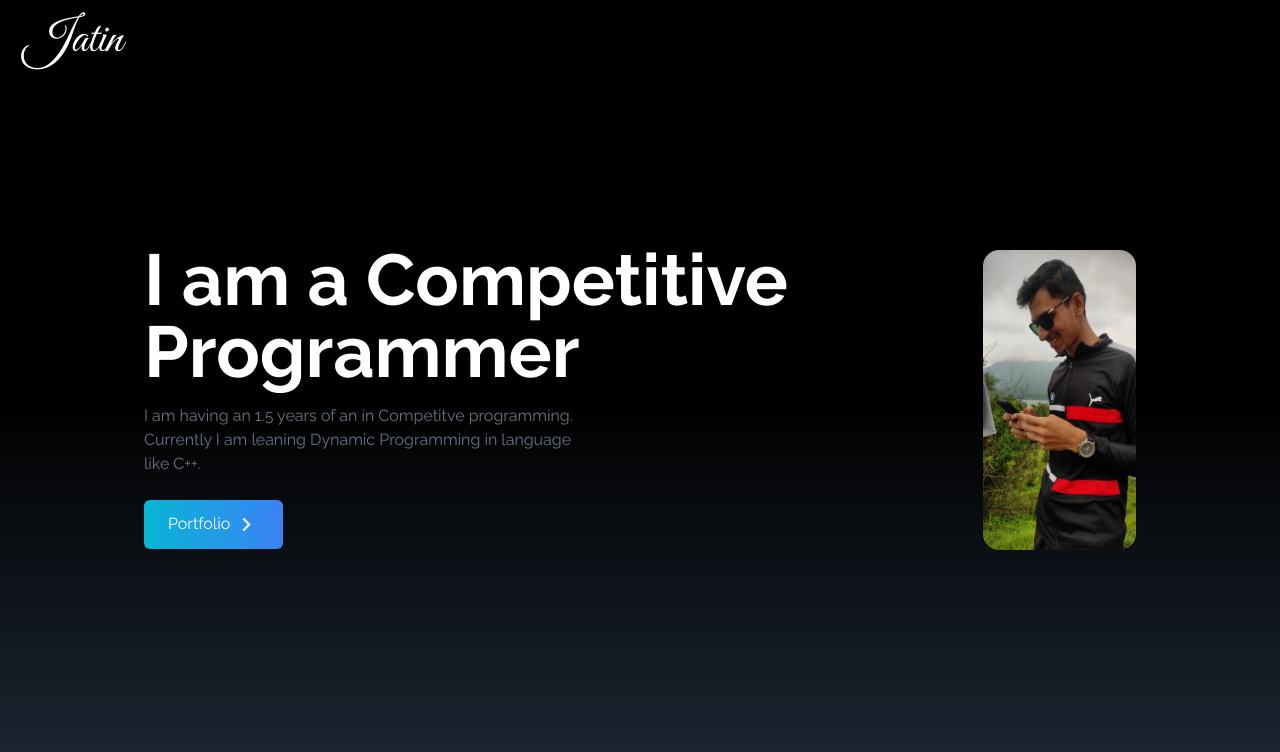
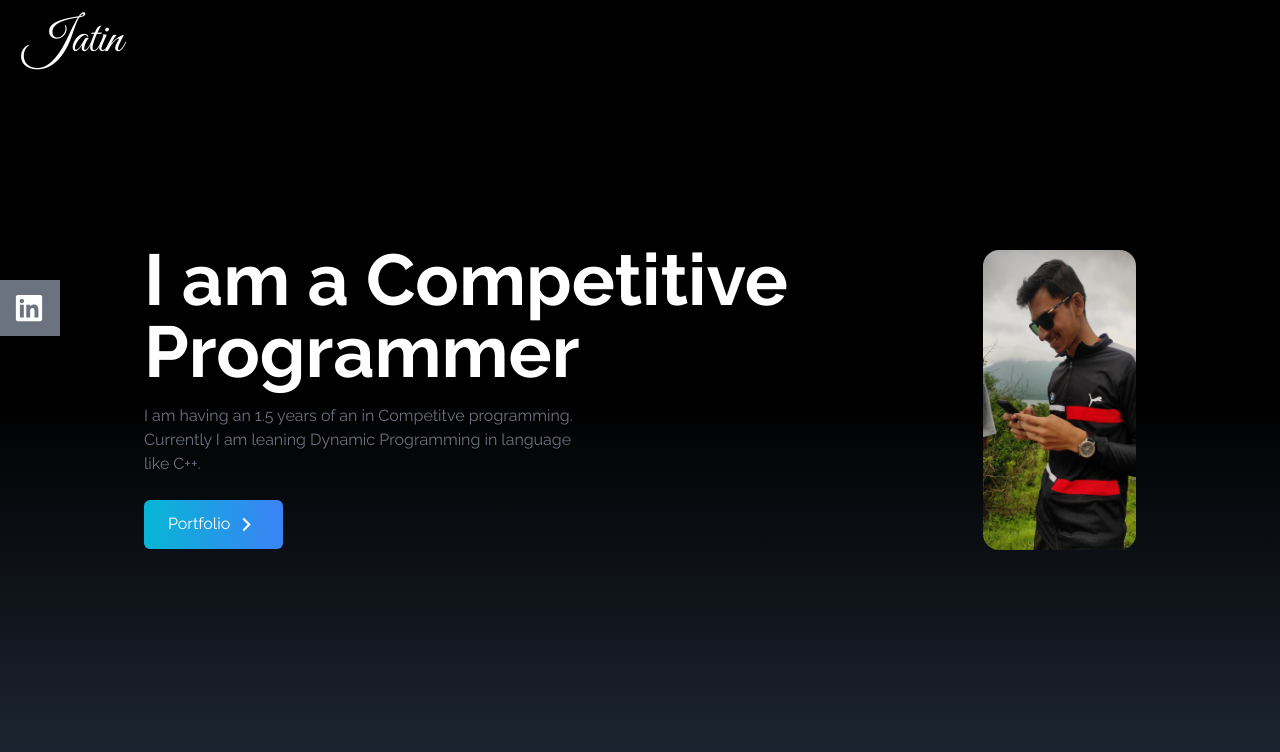
Before and after one commit to jatin-code21/Web-Projects, a React (Create React App) app in the folder portfolio/: page / in a window 1280 px wide. Shown: the top 752 px of the page. Built offline with nearby package versions, Linux system fonts and the light colour scheme; the HTML template or start-up script is replaced by a standard one.

Commit message:
creating social links part

```diff
--- a/portfolio/src/App.js
+++ b/portfolio/src/App.js
@@ -1,11 +1,14 @@
 import Home from "./components/Home";
 import NavBar from "./components/NavBar";
+import SocialLinks from "./components/SocialLinks";
 
 function App() {
   return (
     <div>
       <NavBar/>
       <Home/>
+
+      <SocialLinks/>
     </div>
   );
 }
--- a/portfolio/src/components/SocialLinks.jsx
+++ b/portfolio/src/components/SocialLinks.jsx
@@ -0,0 +1,66 @@
+import React from 'react'
+import { FaGithub, FaLinkedin } from 'react-icons/fa'
+import { HiOutlineMail } from "react-icons/hi"
+import { BsFillPersonLinesFill } from 'react-icons/bs'
+
+const SocialLinks = () => {
+
+    const links = [
+        {
+            id: 1,
+            child: (
+                <>
+                    LinkedIn  <FaLinkedin size={30} />
+                </>
+            ),
+            href: 'https://linkedin.com',
+            style: 'rounded-tr-md'
+        },
+        {
+            id: 2,
+            child: (
+                <>
+                    Github <FaGithub size={30} />
+                </>
+            ),
+            href: 'https://github.com/jatin-code21',
+        },
+        {
+            id: 3,
+            child: (
+                <>
+                    Mail   <HiOutlineMail size={30} />
+                </>
+            ),
+            href: 'mailto: ozajatin9309@gmail.com',
+        },
+        {
+            id: 4,
+            child: (
+                <>
+                    Resume   <BsFillPersonLinesFill size={30} />
+                </>
+            ),
+            href: '/resume.pdf',
+            style: 'rounded-br-md',
+            download: true
+        }
+    ]
+
+
+    return (
+        <div className='flex flex-col top-[35%] left-0 fixed'>
+            <ul>
+                <li className='flex justify-between items-center w-40 h-14 px-4 bg-gray-500 ml-[-100px] hover:ml-[-10px] hover:rounded-md duration-300 '>
+                    <a href="" className='flex justify-between item-center w-full text-white'>
+                        <>
+                            LinkedIn <FaLinkedin size={30} />
+                        </>
+                    </a>
+                </li>
+            </ul>
+        </div>
+    )
+}
+
+export default SocialLinks
```
Also changed, not shown: 1 other file (tests, documents, lock files or other folders).
